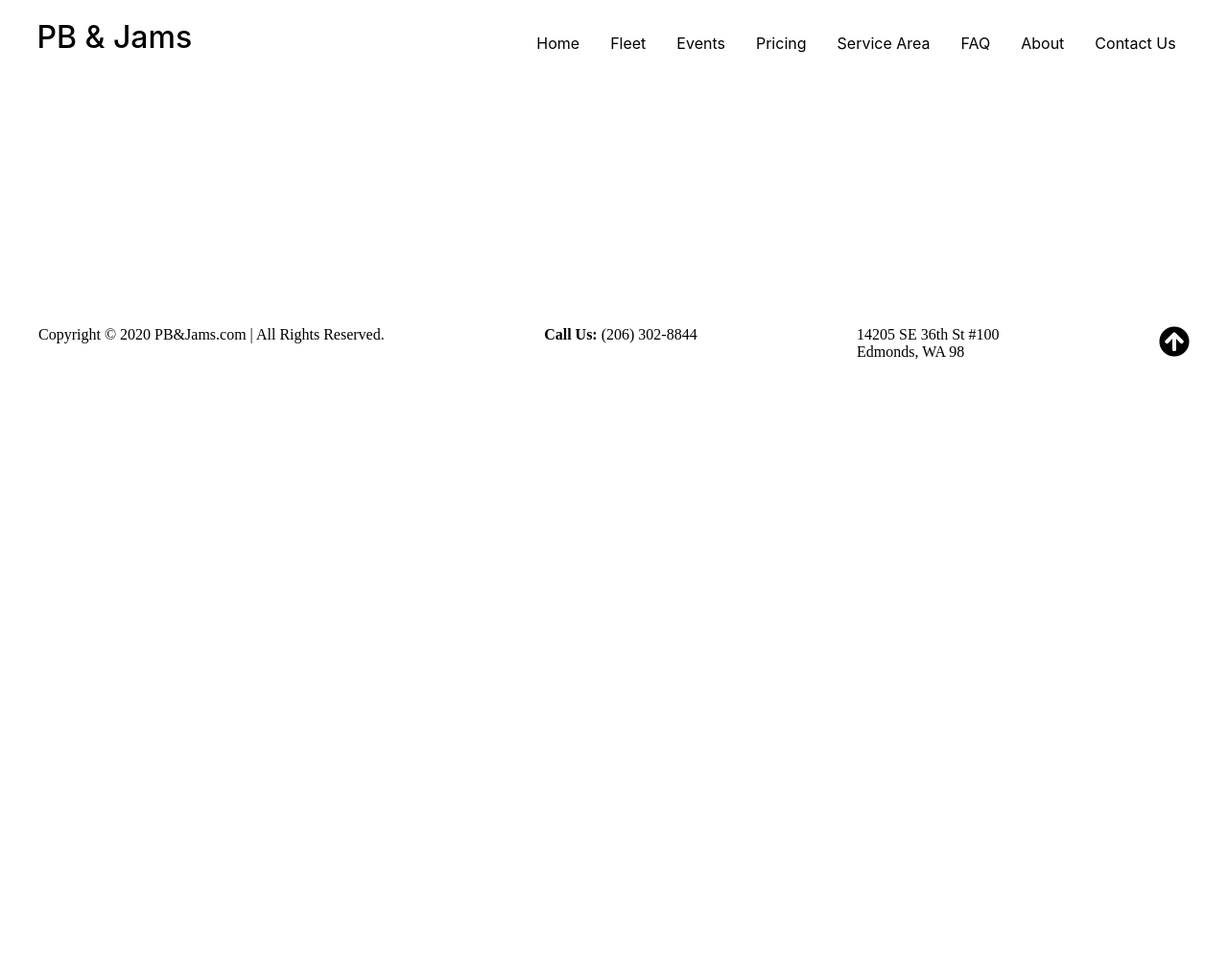
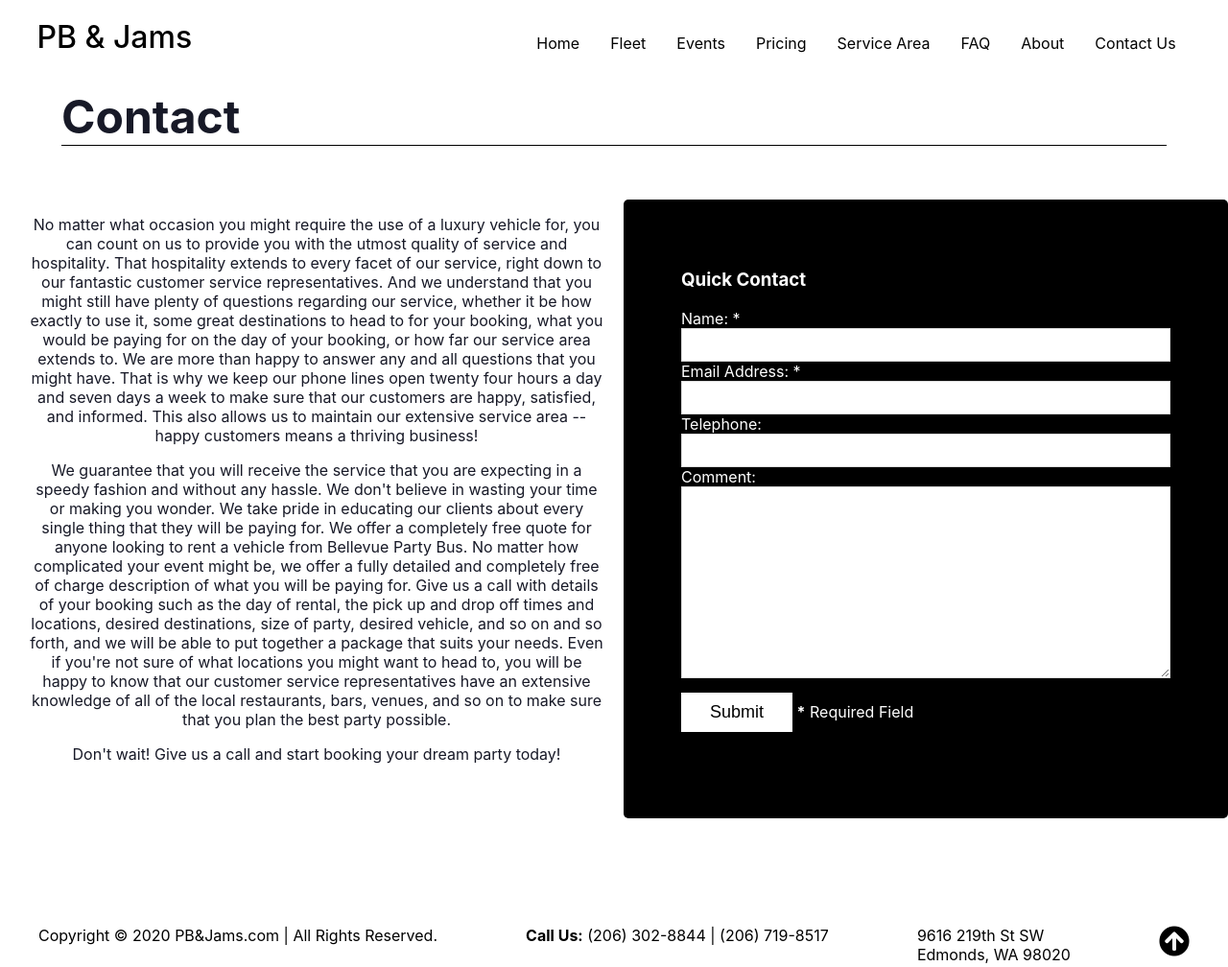
Before and after one commit to kamara-moses/party-bus, a website: page public/contact.html in a window 1280 px wide. Shown: the whole page at 96% size. Before the commit the page ends 800 px from the top, so only its background shows below. Drawn offline with Linux system fonts and the light colour scheme; a web font is replaced by a local one.

Commit message:
completed the contact page

```diff
--- a/public/assets/css/style.css
+++ b/public/assets/css/style.css
@@ -125,6 +125,12 @@ header nav h1 {
     text-align: center;
 }
 
+.contact h2 {
+    margin-top: 60px;
+    font-size: 3rem;
+    border-bottom: 1px solid #000;
+}
+
 .articles p {
     text-align: center;
     margin-top: -30px;
@@ -160,9 +166,63 @@ header nav h1 {
     color: #000;
     display: flex;
     justify-content: space-between;
-    margin-top: 300px;
+    /* margin-top: 300px; */
 }
 
 #footer .move-up span {
     color: #000;
 }
+
+.columns {
+    margin-top: -120px;
+    display: grid;
+    grid-template-columns: 1fr 1fr;
+    gap: 20px;
+}
+
+.row {
+    text-align: center;
+}
+
+.row p {
+    margin-left: 30px;
+}
+
+.form-box {
+    background-color: #000;
+    color: #fff;
+    border-radius: 5px;
+    margin: 0 0 40px 0;
+    padding: 27px 30px 25px;
+}
+
+label,
+input[type=text],
+input[type=email],
+textarea {
+    display: block;
+    width: 100%
+}
+
+input[type=text],
+input[type=email],
+textarea {
+    height: 35px;
+    padding: 0 10px;
+    font-size: 14px;
+    border: 1px solid #ddd;
+}
+
+textarea {
+    height: 200px;
+}
+
+input[type=submit] {
+    border: 0 none;
+    font-size: 18px;
+    padding: 10px 30px;
+    cursor: pointer;
+    background: #fff;
+    color: #000;
+    margin-top: 15px;
+}
--- a/public/contact.html
+++ b/public/contact.html
@@ -50,22 +50,62 @@
                 </div>
             </nav>
         </header>
+        <section class='main'>
+            <article class='contact'>
+                <h2>Contact</h2>
+            </article>
+        </section>
+        <section class='columns'>
+            <div class='row'>
+                <p>No matter what occasion you might require the use of a luxury vehicle for, you can count on us to provide you with the utmost quality of service and hospitality. That hospitality extends to every facet of our service, right down to our
+                    fantastic customer service representatives. And we understand that you might still have plenty of questions regarding our service, whether it be how exactly to use it, some great destinations to head to for your booking, what you would
+                    be paying for on the day of your booking, or how far our service area extends to. We are more than happy to answer any and all questions that you might have. That is why we keep our phone lines open twenty four hours a day and seven
+                    days a week to make sure that our customers are happy, satisfied, and informed. This also allows us to maintain our extensive service area -- happy customers means a thriving business!</p>
+                <p>We guarantee that you will receive the service that you are expecting in a speedy fashion and without any hassle. We don't believe in wasting your time or making you wonder. We take pride in educating our clients about every single thing
+                    that they will be paying for. We offer a completely free quote for anyone looking to rent a vehicle from Bellevue Party Bus. No matter how complicated your event might be, we offer a fully detailed and completely free of charge description
+                    of what you will be paying for. Give us a call with details of your booking such as the day of rental, the pick up and drop off times and locations, desired destinations, size of party, desired vehicle, and so on and so forth, and
+                    we will be able to put together a package that suits your needs. Even if you're not sure of what locations you might want to head to, you will be happy to know that our customer service representatives have an extensive knowledge of
+                    all of the local restaurants, bars, venues, and so on to make sure that you plan the best party possible. </p>
+                <p>Don't wait! Give us a call and start booking your dream party today!</p>
             </div>
+            <div class="form-box">
+                <form id="contactform" class="form-box" method="POST">
+                    <h3 class="title">Quick Contact</h3>
+                    <div id="success"></div>
+                    <label>Name: <span class="required">*</span></label>
+                    <input class="form-control" type="text" name="name">
+                    <label>Email Address: <span class="required">*</span></label>
+                    <input class="form-control" type="email" name="email">
+                    <label>Telephone:</label>
+                    <input class="form-control" type="text" name="phone">
+                    <label>Comment:</label>
+                    <textarea class="form-control" name="comment"></textarea>
+                    <div class="clearfix"></div>
+                    <div class="buttons-box clearfix">
+                        <input type="submit" name='submit'>
+                        <span class="required"><b>*</b> Required Field</span>
+                    </div>
+                    <!-- .buttons-box -->
+                </form>
+            </div>
+        </section>
         <footer id="footer">
             <div class='copy'>
                 Copyright © 2020 PB&Jams.com | All Rights Reserved.
             </div>
             <div class="phone">
-            <strong class="title">Call Us:</strong> (206) 302-8844
+                <strong class="title">Call Us:</strong> (206) 302-8844 | (206) 719-8517
             </div>
             <div class="address">
-            14205 SE 36th St #100<br />Edmonds, WA 98
+                9616 219th St SW<br />Edmonds, WA 98020
             </div>
             <div class="move-up">
                 <a href='#'><span><i class="fas fa-arrow-circle-up fa-2x">
             </i></span></a>
             </div>
         </footer>
+    </div>
+
 
     <script src='./js/toggle.js'></script>
 </body>
```
Also changed, not shown: public/about.html (+1 -1 lines), public/events.html (+2 -2 lines), public/faq.html (+2 -2 lines), public/fleet.html (+2 -2 lines), public/index.html (+2 -2 lines), public/pricing.html (+2 -2 lines), public/servicearea.html (+2 -2 lines). Lines whose indentation alone changed are shown as unchanged.
